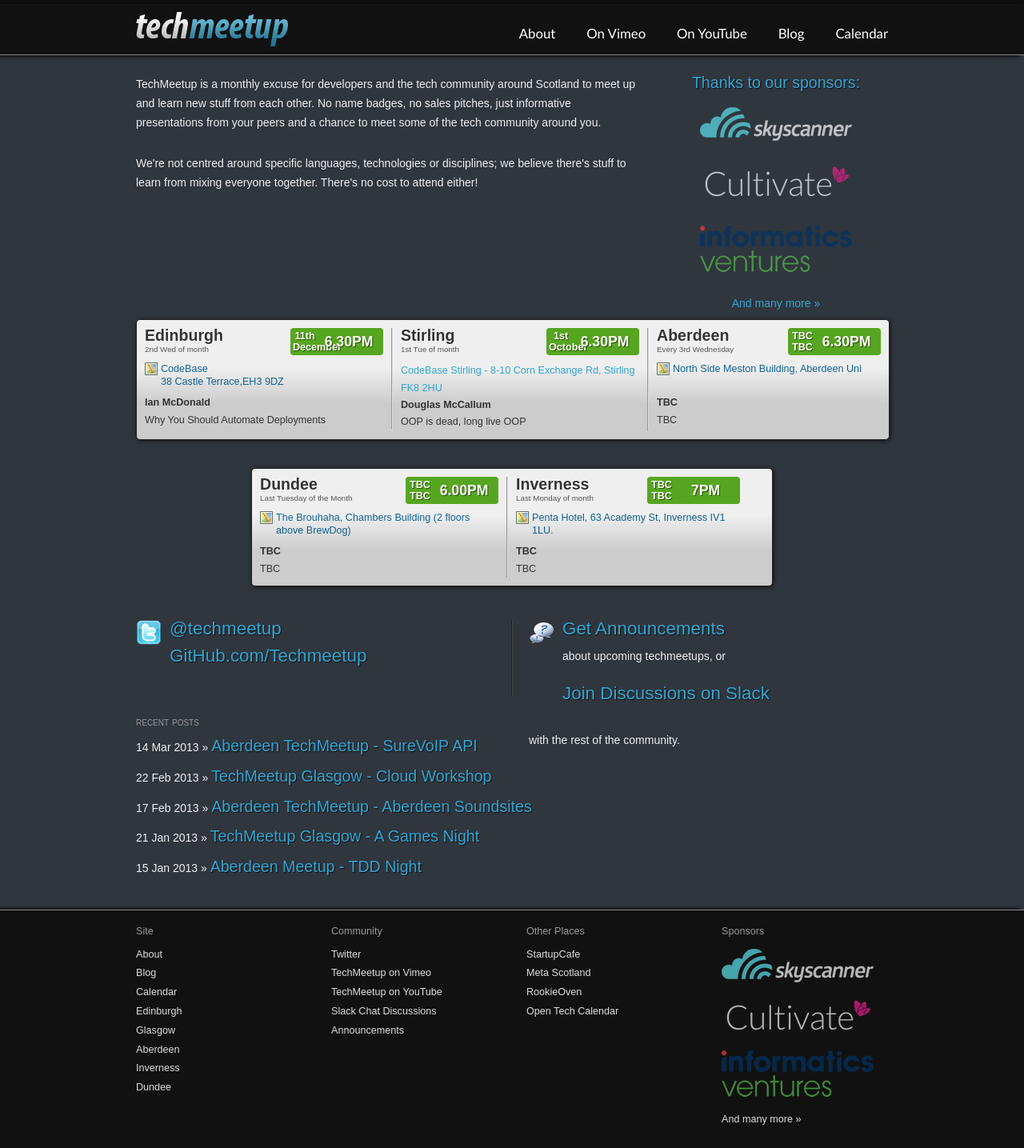
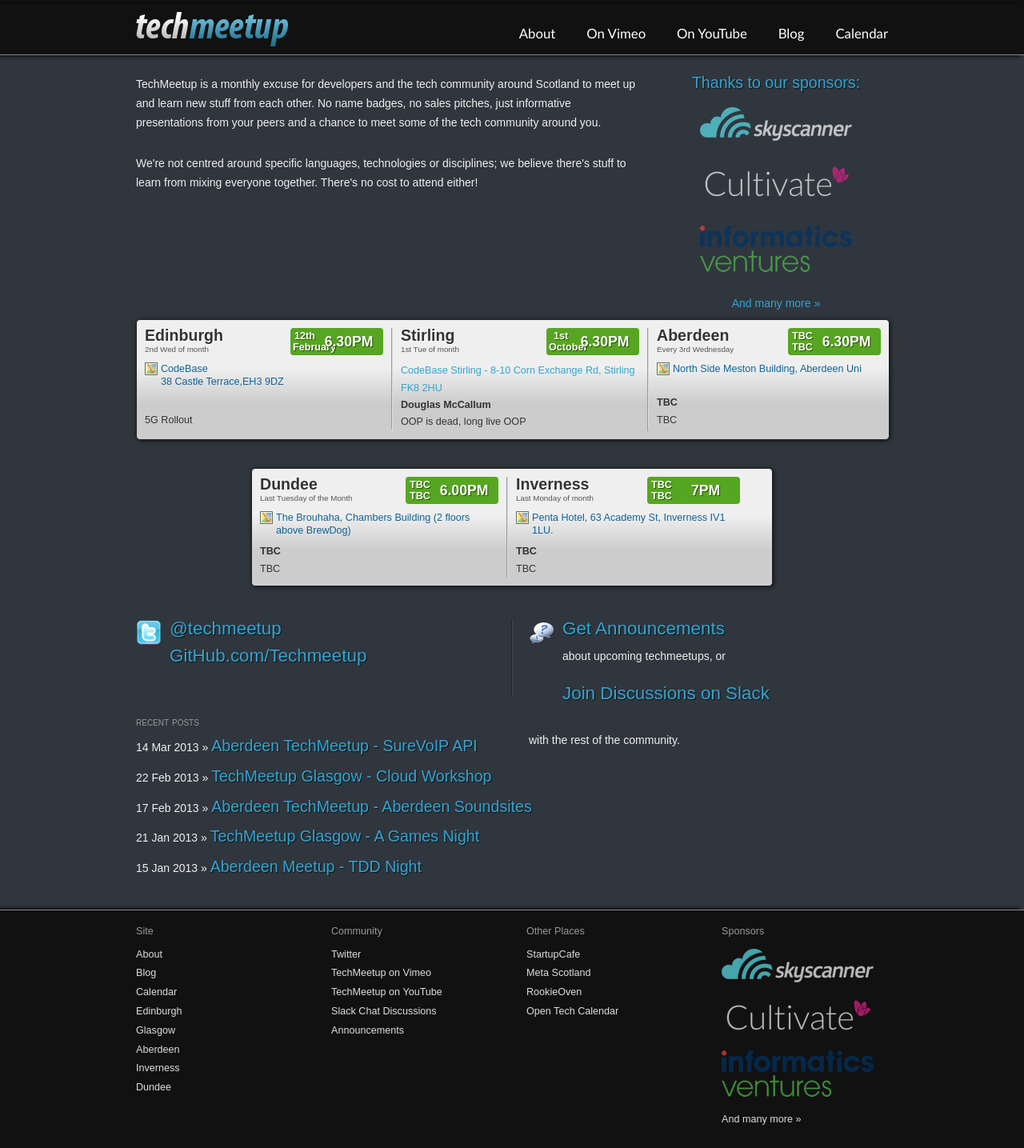
Before and after one commit to techmeetup/techmeetup.co.uk, a Jekyll site: the page built from index.html, in a window 1280 px wide. Shown: the whole page at 80% size. Built offline with Jekyll 4.4.1, drawn with Linux system fonts in a browser that asks for light colours.

Commit message:
Added Edinburgh February Meetup

```diff
--- a/_data/index.json
+++ b/_data/index.json
@@ -2,12 +2,19 @@
   "edinburgh": {
     "speakers": [
       {
-        "name": "Ian McDonald",
-        "talk": "Why You Should Automate Deployments"
+        "talk": "The Future: trends and predictions",
+        "talk": "Motivation in Tech",
+        "talk": "E-waste Recycling",
+        "talk": "Enterprise Apple device deployment",
+        "talk": "Gaming on Linux/Steam",
+        "talk": "Energy Harvesting Image Sensors",
+        "talk": "A Developer's Journey",
+        "talk": "Unionisation in the Tech Industry",
+        "talk": "5G Rollout"
       }
     ],
-    "day": "11th",
-    "month": "December"
+    "day": "12th",
+    "month": "February"
   },
   "glasgow": {
     "speakers": [
```
